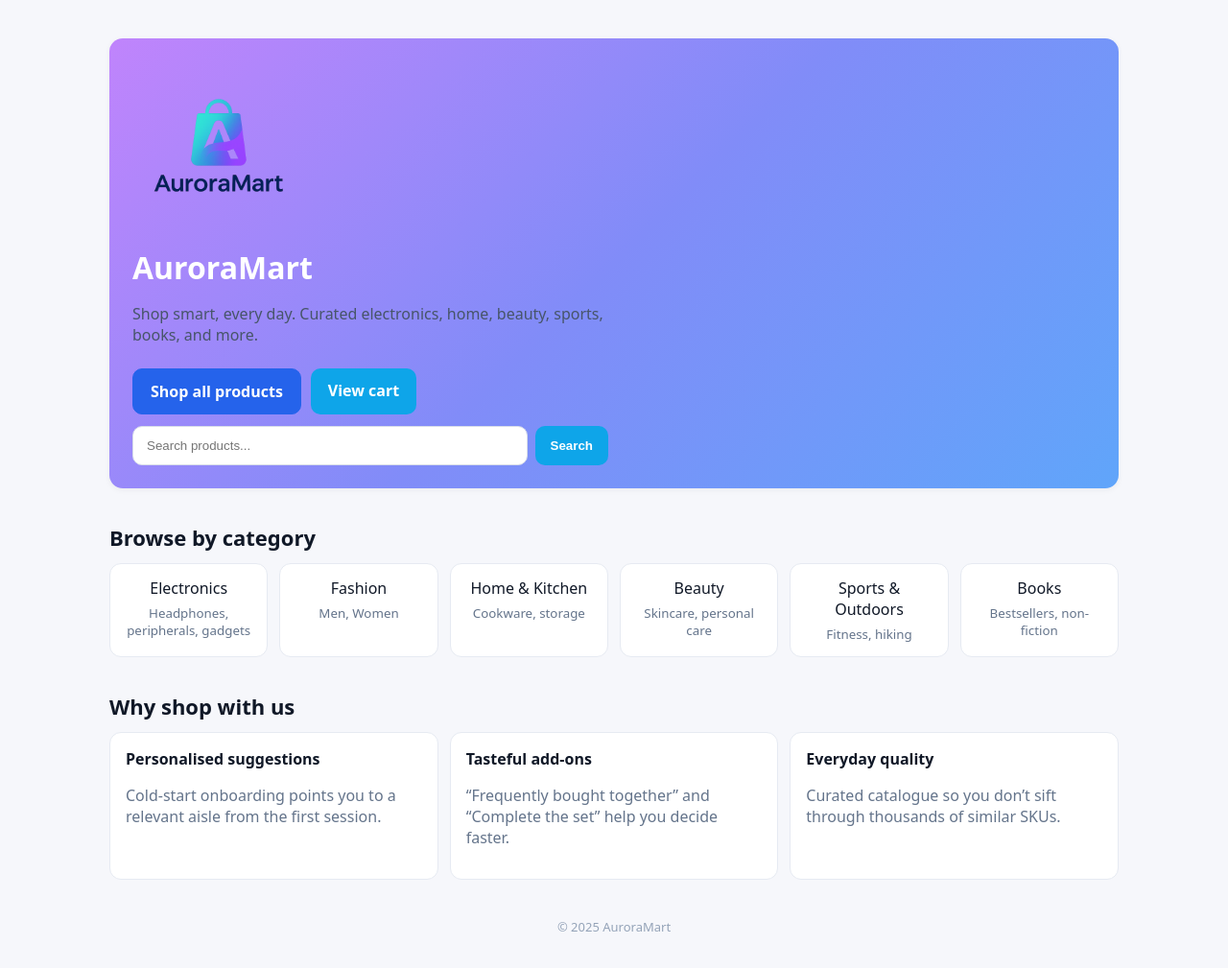
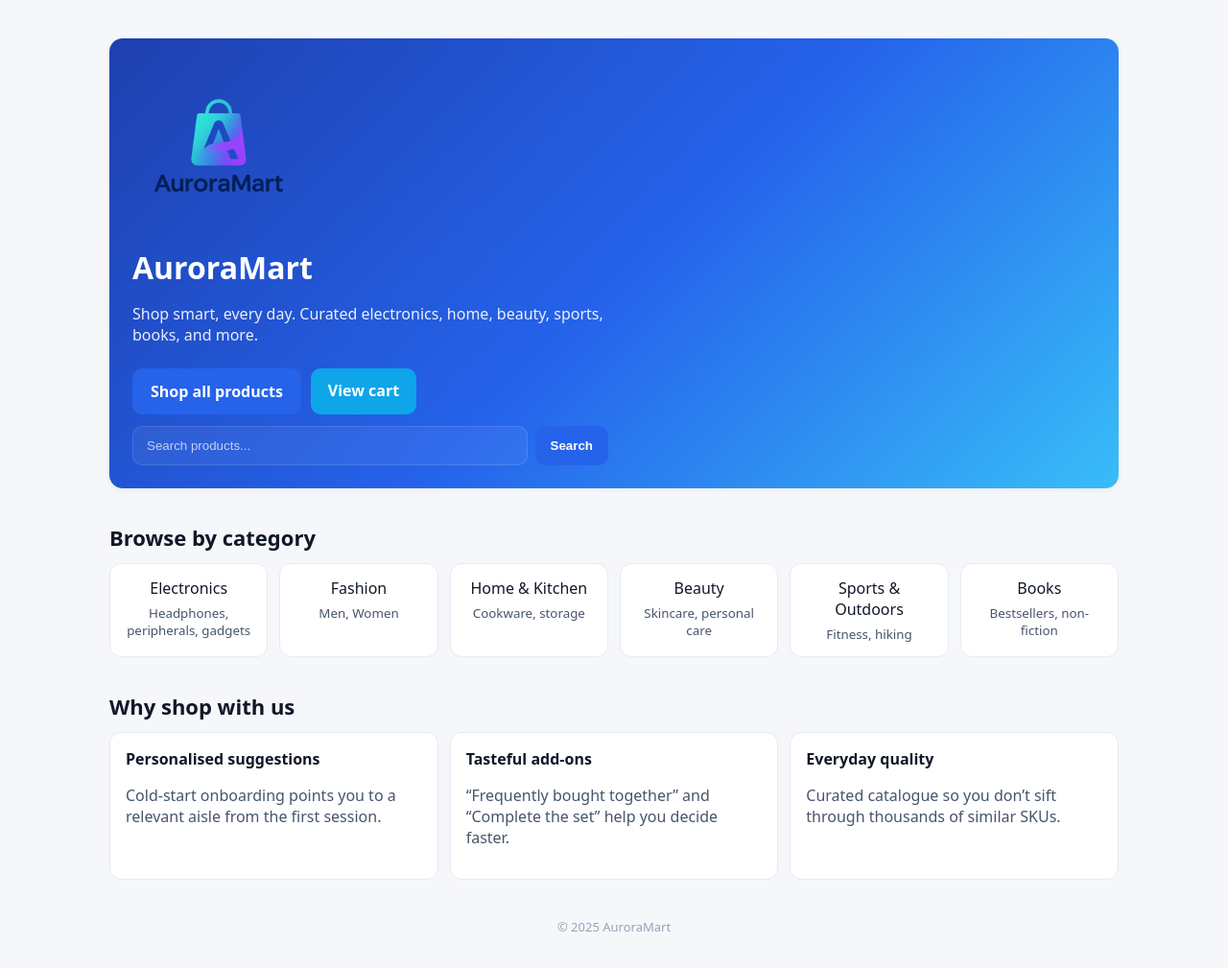
Before and after one commit to seanseethesean/AuroraMart, a Django app: page / in a window 1280 px wide. Shown: the part 101-1110 px from the top of the page at 96% size. Run offline with Django 5.2, Linux system fonts and the light colour scheme.

```diff
--- a/auroramartproj/storefront/templates/storefront/home.html
+++ b/auroramartproj/storefront/templates/storefront/home.html
@@ -5,44 +5,66 @@
 
 {% block extra_head %}
 <style>
-  .hero{position:relative;overflow:hidden;border-radius:16px;background:linear-gradient(135deg,#c084fc,#818cf8,#60a5fa)}
+    :root {
+    --accent:   #2563eb;
+    --accent-2: #1d4ed8;
+    --hero-1: #1e40af;
+    --hero-2: #2563eb;
+    --hero-3: #38bdf8;
+    --card:  #ffffff;
+    --muted: #475569;
+    }
+
+  .hero{
+    position:relative;
+    overflow:hidden;
+    border-radius:16px;
+    background: linear-gradient(135deg, var(--hero-1) 0%, var(--hero-2) 52%, var(--hero-3) 100%);
+    color: #ffffff;
+  }
+
   .hero-inner{display:grid;grid-template-columns:1.2fr 1fr;gap:24px;align-items:center;padding:48px}
-  .badge{display:inline-block;font-size:12px;padding:6px 10px;border-radius:999px;background:#e2e8f0;color:#0f172a;margin-bottom:10px}
-  .subtitle{color:#475569;font-size:16px;margin-bottom:24px}
+  .badge{display:inline-block;font-size:12px;padding:6px 10px;border-radius:999px;background:rgba(255,255,255,0.16);color:#fff;margin-bottom:10px}
+  .subtitle{color:rgba(255,255,255,0.9);font-size:16px;margin-bottom:24px}
   .cta{display:flex;gap:12px;flex-wrap:wrap}
-  .btn{display:inline-block;padding:12px 18px;border-radius:10px;font-weight:600;border:1px solid #cfd7e3;background:#fff}
+
+  .btn{display:inline-block;padding:12px 18px;border-radius:10px;font-weight:600;border:1px solid rgba(255,255,255,0.14);background:rgba(255,255,255,0.12);color:#fff}
   .btn.primary{background:var(--accent);border-color:var(--accent);color:#fff}
   .btn.primary:hover{background:var(--accent-2);border-color:var(--accent-2)}
+  .btn.view-cart-button{background:transparent;border-color:rgba(255,255,255,0.22);color:#fff}
   .btn:hover{transform:translateY(-1px)}
+
   .search{margin-top:20px;display:flex;gap:8px}
-  .search input{flex:1;padding:12px 14px;border:1px solid #d8dde9;border-radius:10px}
-  .search button{padding:12px 16px;border:none;border-radius:10px;background:#0ea5e9;color:#fff;font-weight:600;cursor:pointer}
-  .search button:hover{background:#0284c7}
+  .search input{flex:1;padding:12px 14px;border:1px solid rgba(255,255,255,0.12);border-radius:10px;background:rgba(255,255,255,0.06);color:#fff}
+  .search input::placeholder{color:rgba(255,255,255,0.7)}
+  .search button{padding:12px 16px;border:none;border-radius:10px;background:var(--accent);color:#fff;font-weight:600;cursor:pointer}
+  .search button:hover{background:var(--accent-2)}
+
   .section{margin-top:36px}
   .section h2{font-size:22px;margin:0 0 12px 0}
   .grid{display:grid;grid-template-columns:repeat(6,minmax(0,1fr));gap:12px}
   .card{background:var(--card);border:1px solid #e6eaf2;border-radius:12px;padding:14px;text-align:center}
   .card:hover{border-color:#c9d3e6;transform:translateY(-1px)}
-  .card small{display:block;color:#64748b;margin-top:6px}
+  .card small{display:block;color:var(--muted);margin-top:6px}
   .highlights{display:grid;grid-template-columns:repeat(3,1fr);gap:12px}
   .highlight{background:#fff;border:1px solid #e6eaf2;border-radius:12px;padding:16px}
-  .muted{color:#64748b}
+  .muted{color:var(--muted)}
+
   @media (max-width:960px){.hero-inner{grid-template-columns:1fr}.grid{grid-template-columns:repeat(3,1fr)}.highlights{grid-template-columns:1fr}}
   @media (max-width:560px){.grid{grid-template-columns:repeat(2,1fr)}}
 
   /* Compact hero overrides */
   .hero { border-radius: 14px; }
-.hero-inner { padding: 24px; gap: 12px; }     /* was 48px / 24px */
-.hero-logo { width: 180px; height: 180px; }   /* was 320px */
-.hero-title { font-size: 32px; margin: 8px 0 12px; }  /* was 40px */
+  .hero-inner { padding: 24px; gap: 12px; }
+  .hero-logo { width: 180px; height: 180px; }
+  .hero-title { font-size: 32px; margin: 8px 0 12px; }
 
   /* Tighten spacing around CTAs and search */
   .cta { gap: 10px; margin-bottom: 8px; }
   .search { margin-top: 12px; }
 
-/* On wider screens, keep it compact; on small screens it already stacks */
   @media (min-width: 961px) {
-  .hero-inner { grid-template-columns: 1fr 1fr; } /* optional: more balance */
+    .hero-inner { grid-template-columns: 1fr 1fr; }
   }
 </style>
 {% endblock %}
```
Also changed, not shown: auroramartproj/ml_notebooks/README.md (added), 3 other files. Lines whose indentation alone changed are shown as unchanged.
